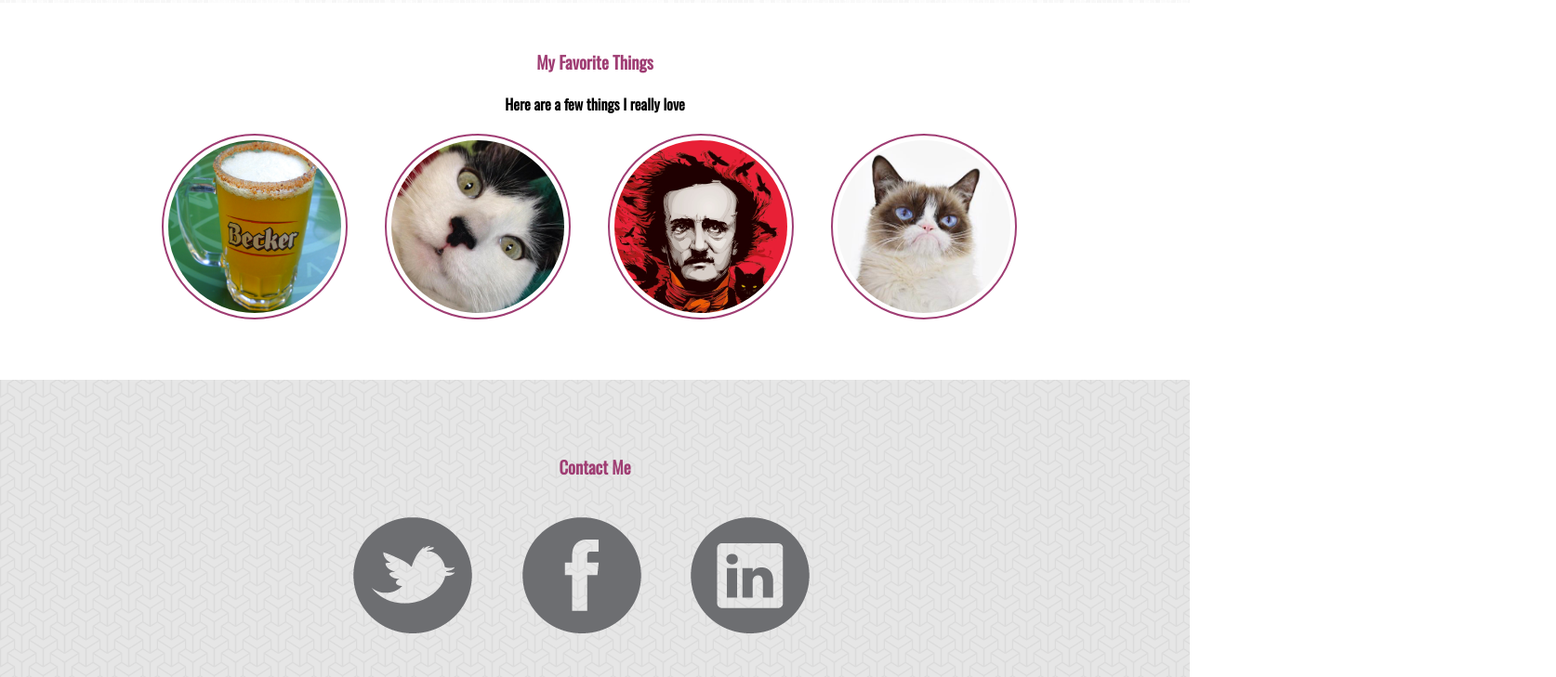
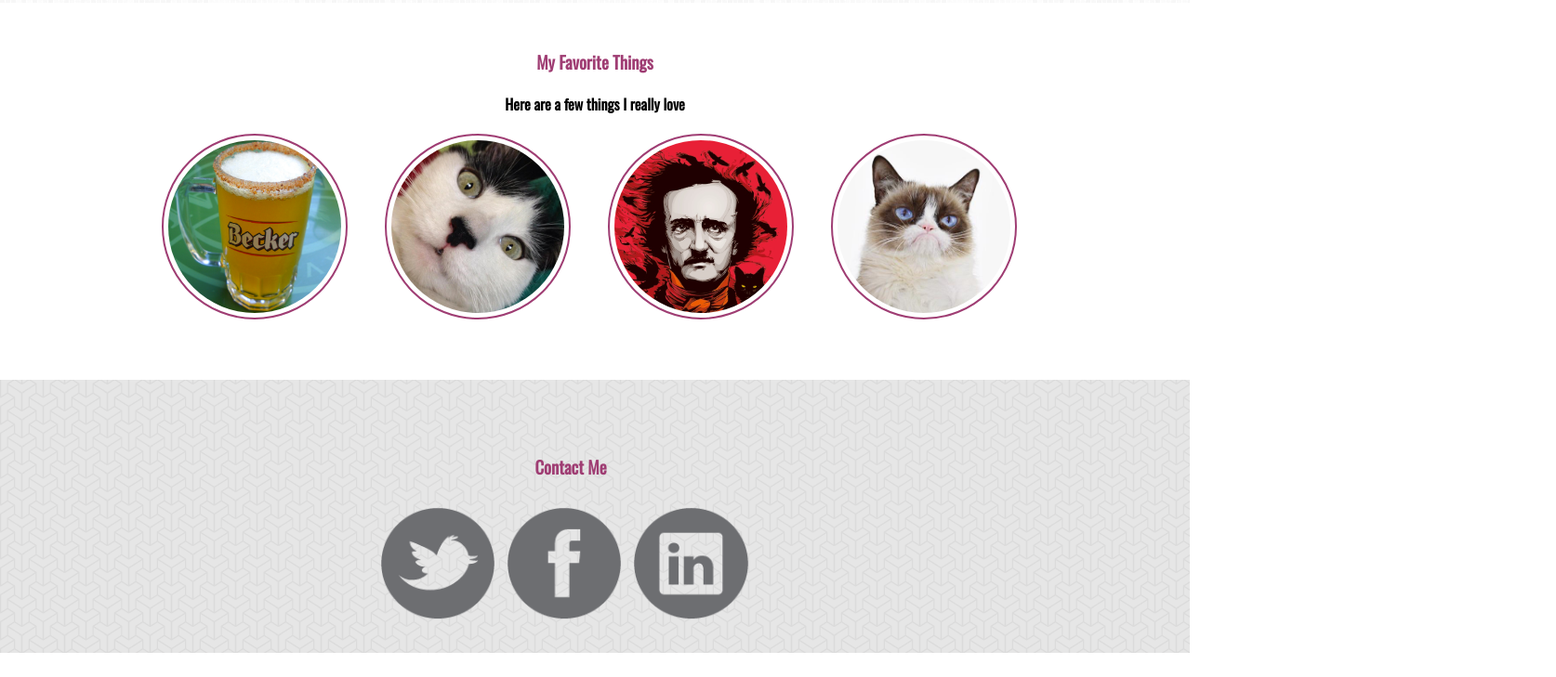
Before and after one commit to nerdale/my-cute-page, a plain HTML site: page index.html in a window 1280 px wide. Shown: the part 961-1690 px from the top of the page at 93% size, 1674 px wide, since content can reach past the window. After the commit the page ends 1664 px from the top, so only its background shows below. Drawn offline with nearby package versions, Linux system fonts and the light colour scheme.

Commit message:
arreglo footer y logo main

```diff
--- a/css/main.css
+++ b/css/main.css
@@ -23,7 +23,10 @@ body{
 	height: 480px;
 }
 .main img{
-	margin: 100px 0 0 580px;
+	margin-left: auto;
+	margin-right: auto;
+	display: block;
+	margin-top: 100px;
 }
 h1, h2{
 	text-align: center;
@@ -69,10 +72,11 @@ h3{
 	background-image: url(../images/tile2.png);
 	padding-top: 30px;
 }
+
 .social{
-	margin: 40px 50px 40px 0;
-
+	width: 30%;
+	margin: 30px 10px 30px 0;
 }
-.boxsocial{
-	margin-left: 380px;
+.redes{
+	margin: 0 410px;
 }
--- a/index.html
+++ b/index.html
@@ -11,7 +11,7 @@
 
 	<body>
 		<header>
-			<div class="container">
+
 				<!-- MENÚ -->
 				<nav class="row">
 					<div class="col-12 menu">
@@ -22,7 +22,7 @@
 						</ul>
 					</div>
 				</nav>
-			</div>
+
 		</header>
 
 	<!-- IMAGEN FONDO ATARDECER -->
@@ -88,12 +88,8 @@
 	<!-- FOOTER -->
 		<footer class="footer">
 			<div class="row">
-				<div class="col-12">
+				<div class="col-4 redes">
 					<h3>Contact Me</h3>
-				</div>
-			</div>
-			<div class="row">
-				<div class="col-12 boxsocial">
 					<a href="#"><img src="images/twitter.png" alt="twitter" class="social"></a>
 					<a href="#"><img src="images/facebook.png" alt="facebook" class="social"></a>
 					<a href="#"><img src="images/linkedin.png" alt="linkedin" class="social"></a>
```
